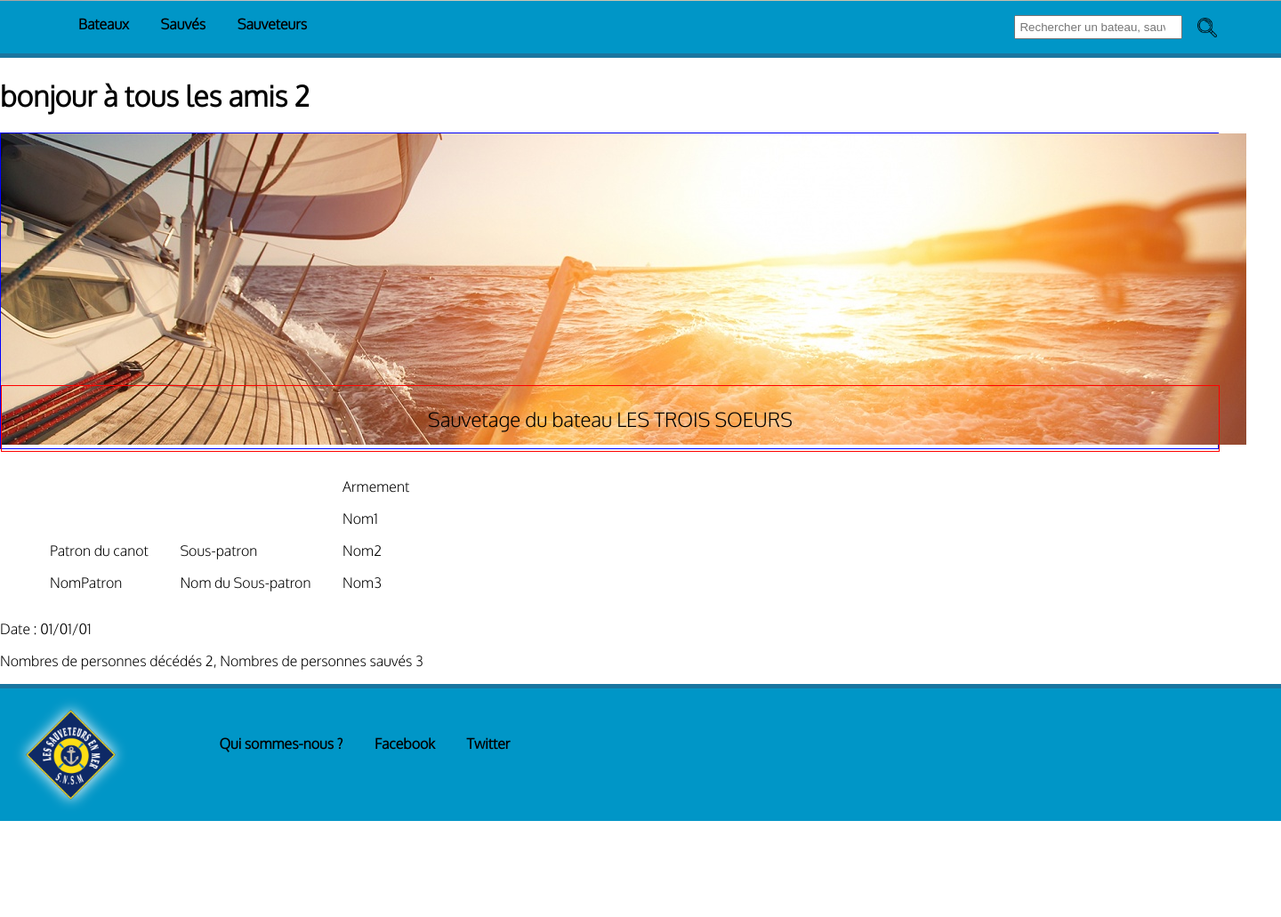
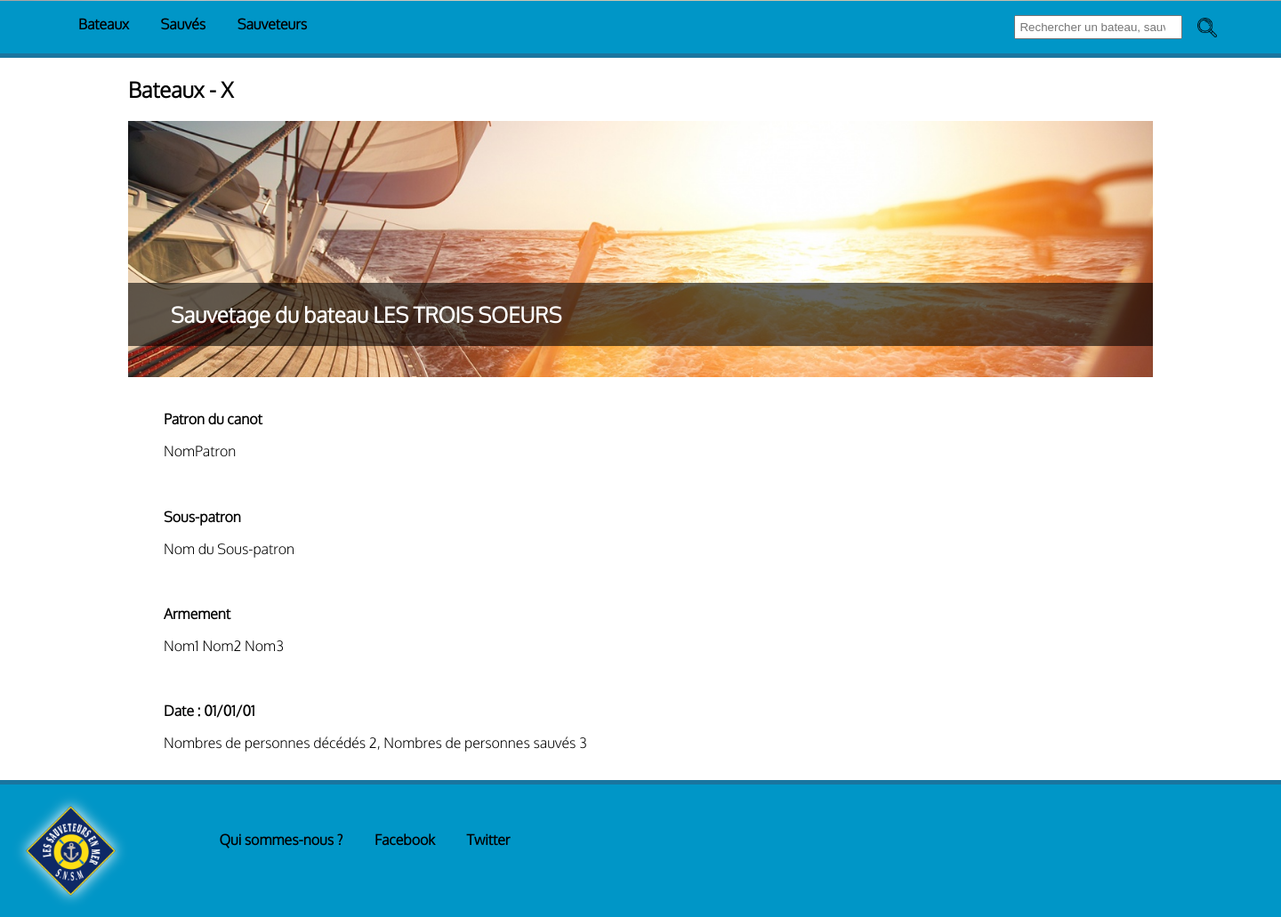
Before and after one commit to Girgil/ndi-2021, a Flask app: page /bateaux in a window 1440 px wide. Shown: the part 282-1313 px from the top of the page at 89% size. Before the commit the page ends 1205 px from the top, so only its background shows below. Run offline with Flask 2, Linux system fonts and the light colour scheme.

Commit message:
css de fiche bateau

```diff
--- a/app/snsm_app/views.py
+++ b/app/snsm_app/views.py
@@ -34,7 +34,7 @@ def logout():
 def bateaux():
     return render_template(
         "bateau.html",
-        title="bonjour à tous les amis 2",
+        title="Bateaux - X",
         personnage_pas_important={
             "Patron": "NomPatron", "Sous-Patron": "Nom du Sous-patron", "armement": ["Nom1", "Nom2", "Nom3"]},
         DATE="01/01/01",
--- a/app/static/home.css
+++ b/app/static/home.css
@@ -42,11 +42,13 @@ header > * {
 }
 li {
     list-style-type: none;
+}
+nav > ul > li, footer li {
     display: inline-block;
     margin: 0 1em;
     transition : ease-in-out 0.3s;
 }
-li:hover {
+nav > ul > li:hover, footer li:hover {
     transform: scale(1.2);
 }
 nav, footer {
@@ -56,27 +58,6 @@ nav, footer {
     padding: 1em 0;
     background-color: #0096c7;
 }
-div.bateau_legende_img>div{
-  position: absolute;
-  top: 80%;
-  left: 0;
-  width: 100%;
-  border: thin red solid;
-
-}
-
-.bateau_legende_img{
-  position: relative;
-  border: thin blue solid;
-  width: 95%;
-  padding: 0;
-}
-
-div>div>p {
-  text-align: center;
-  font-size: 140%;
-}
-
 nav {
     border-bottom: thick solid #1a759f;
     justify-content: space-between;
@@ -112,3 +93,34 @@ footer {
 footer li {
     padding-top: 10%;
 }
+/* bateau */
+.sec_bateau {
+    display: flex;
+    flex-direction: column;
+    width: 80%;
+    margin:auto;
+}
+.bateau_legende_img{
+    display: flex;
+    flex-direction: column;
+    justify-content: start;
+}
+.bateau_legende_img > div{
+    position: absolute;
+    width: 80%;
+    top: 75%;
+    box-sizing: content-box;
+    overflow: hidden;
+    text-align: start;
+    color:white;
+    background-color:  rgba(0, 0, 0, 0.6);
+}
+.bateau_legende_img > div > h2 {
+    margin-left: 2em;
+}
+.infos_bateaux > ul > li > * {
+    display: inline-block;
+}
+.infos_bateaux h4 {
+    margin-bottom: 0;
+}
--- a/app/templates/bateau.html
+++ b/app/templates/bateau.html
@@ -1,33 +1,41 @@
 {% extends "home.html" %}
 {% block content %}
-
+<section class="sec_bateau">
+    <h1>{{ title }}</h1>
         <div class="bateau_legende_img">
             <img src="../static/images/banniere-test.jpg" alt="banniere"/>
             <div>
-        <p>Sauvetage du bateau {{NOM_BATEAU}}</p>
+                <h2>Sauvetage du bateau {{NOM_BATEAU}}</h2>
             </div>
         </div>
+        <div class="infos_bateaux">
             <ul>
                 <li>
-        <p>Patron du canot</p>
+                    <h4>Patron du canot</h4><br>
                     <p><a>{{personnage_pas_important['Patron']}}</a></p>
                 </li>
+            </ul>
+            <ul>
                 <li>
-        <p>Sous-patron</p>
+                    <h4>Sous-patron</h4><br>
                     <p><a>{{personnage_pas_important['Sous-Patron']}}</a></p>
                 </li>
+            </ul>
+            <ul>
                 <li>
-        <p>Armement</p>
+                    <h4>Armement</h4><br>
                     {% for elem in personnage_pas_important['armement'] %}
                     <p><a>{{elem}}</a></p>
                     {% endfor %}
                 </li>
             </ul>
-<div>
-    <p>Date : {{DATE}}</p>
+            </ul>
+            <ul>
+                <li>
+                    <h4>Date : {{DATE}}</h4><br>
                     <p>Nombres de personnes décédés {{STATS_VIE['mort']}}, Nombres de personnes sauvés {{STATS_VIE['vivant']}}</p>
+                </li>
+            </ul>
         </div>
-<article>
-
-</article>
+</section>
 {% endblock %}
--- a/app/templates/home.html
+++ b/app/templates/home.html
@@ -14,11 +14,13 @@
 <body>
 <header>
     <div>
-        <img class="logo_entete" alt="logo_corsaires_dunkerquois" src="{{ url_for('static', filename='images/corsaires_dunkerquois.jpg') }}">
-        <img class="logo_entete" alt="logo_sauveteurs_dunkerquois" src="{{ url_for('static', filename='images/sauveteurs_dunkerquois.png') }}">
+        <form method="post" action="{{ url_for('index.hello') }}">
+            <input type="image" class="logo_entete" alt="logo_corsaires_dunkerquois" src="{{ url_for('static', filename='images/corsaires_dunkerquois.jpg') }}">
+            <input type="image" class="logo_entete" alt="logo_sauveteurs_dunkerquois" src="{{ url_for('static', filename='images/sauveteurs_dunkerquois.png') }}">
+        </form>
     </div>
     <div class="titre_site">
-        <h1 onClick="{{ url_for('index.hello') }}">Sauveteurs du Dunkerquois</h1>
+        <h1>Sauveteurs du Dunkerquois</h1>
         <h3>270 ans d'histoire</h3>
     </div>
 </header>
@@ -36,7 +38,6 @@
     </ul>
 </nav>
 <main>
-    <h1>{{ title }}</h1>
 
     {% block content %}{% endblock %}
 </main>
```
Lines whose indentation alone changed are shown as unchanged.
